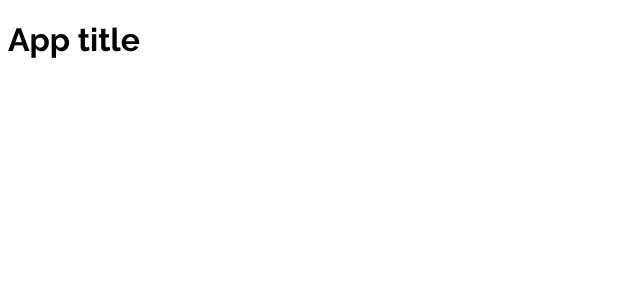
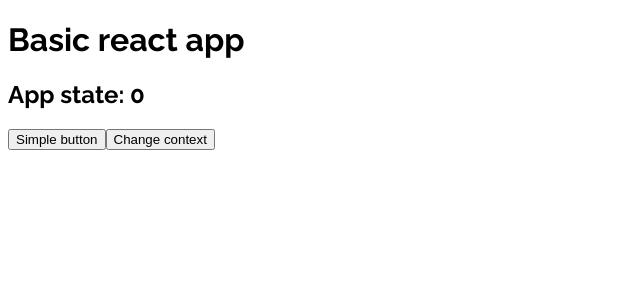
Before and after one commit to ranjangrg/react-boilerplate, a React app: page / in a window 1280 px wide. Shown: the top 300 px of the page, without its empty margins (0-640 px from the left). Built offline with nearby package versions, Linux system fonts and the light colour scheme.

Commit message:
Added example components and context

```diff
--- /dev/null
+++ b/src/components/contextChangeButton.tsx
@@ -0,0 +1,14 @@
+import React, { useContext } from "react";
+import { AppContext } from "../context";
+
+function ContextChangeButton() {
+	// access the context first
+	const appContext = useContext(AppContext);
+
+	const doSomething = (e:React.MouseEvent) => {
+		appContext.setState(appContext.state + 1);
+	};
+	return (<button onClick={doSomething} type="button">Change context</button>);
+}
+
+export default ContextChangeButton;
--- /dev/null
+++ b/src/components/simpleButton.tsx
@@ -0,0 +1,10 @@
+import React from "react";
+
+function SimpleButton() {
+	const doSomething = (e:React.MouseEvent) => {
+		alert("Something done");
+	};
+	return (<button onClick={doSomething} type="button">Simple button</button>);
+}
+
+export default SimpleButton;
--- /dev/null
+++ b/src/context/index.tsx
@@ -0,0 +1,10 @@
+import React, { createContext } from "react";
+import IAppContext from "../interfaces/app";
+
+const defAppContextVal: IAppContext = {
+	state: 0,
+	setState: () => {}
+};
+const AppContext = React.createContext<IAppContext>(defAppContextVal);
+
+export { AppContext };
--- a/src/index.tsx
+++ b/src/index.tsx
@@ -1,23 +1,38 @@
 import React, { MouseEventHandler, ReactEventHandler, useEffect } from "react";
 import { createRoot } from "react-dom/client";
 
+// import CSS
 import "./index.css";
 
-const defAppContextVal = {};
-const AppContext = React.createContext(defAppContextVal);
+// import context
+import { AppContext } from "./context";
+
+// import components
+import SimpleButton from "./components/simpleButton";
+import ContextChangeButton from "./components/contextChangeButton";
 
 function App(props: any) {
 	const appContext = React.useContext(AppContext);
 	const elemRef = React.useRef(document.getElementById("") as HTMLElement);
 
-	const [state, setState] = React.useState(null);
+	const [state, setState] = React.useState<number>(0);
 
 	useEffect(() => {
 		// code for re-rendering component; use proper variables as dependencies
 	}, []);
 
-	return (<AppContext.Provider value={{}}>
-		<h1> App title </h1>
+	return (<AppContext.Provider value={{
+		state: state,
+		setState: setState
+	}}>
+		<h1> Basic react app </h1>
+		<article>
+			<h2> App state: {state} </h2>
+		</article>
+		<div>
+			<SimpleButton />
+			<ContextChangeButton />
+		</div>
 	</AppContext.Provider>);
 }
 
--- /dev/null
+++ b/src/interfaces/app.tsx
@@ -0,0 +1,6 @@
+interface IAppContext {
+	state: number;
+	setState: (arg: number) => void;
+};
+
+export default IAppContext;
```
